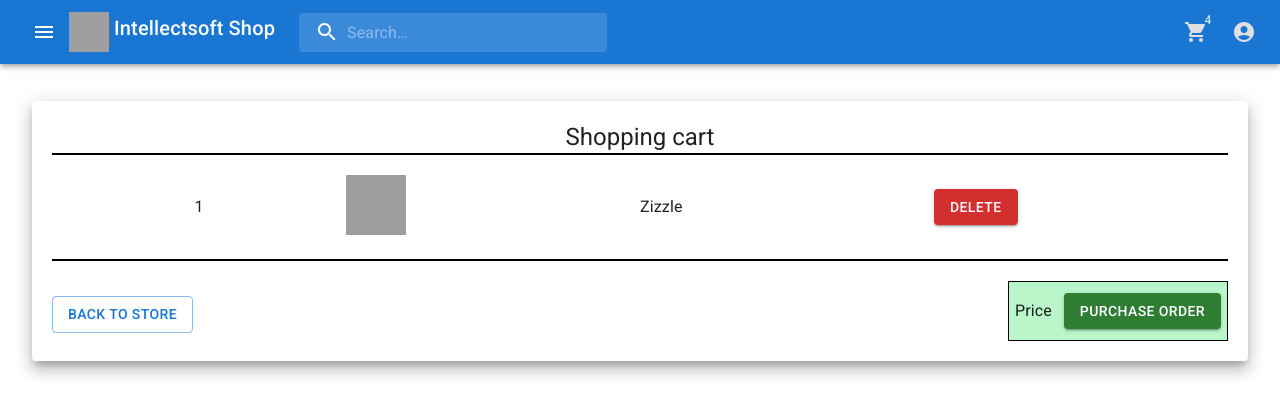
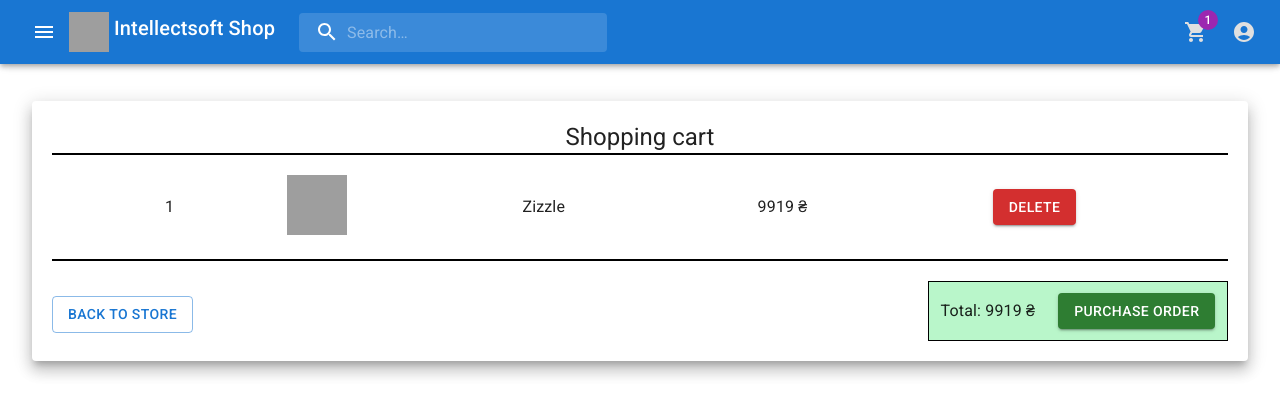
Before and after one commit to Qvadricepc/Template-internet-shop-webpack-cra-ut, a React (Create React App) app: page /cart in a window 1280 px wide. Shown: the top 416 px of the page. Built offline with nearby package versions, Linux system fonts and the light colour scheme; data requests are answered from the project's data file; grey boxes are pictures that could not be loaded.

Commit message:
fix: cart features
- add multiple items to cart
- remove items from cart
- add modal

```diff
--- a/src/cart/cart-api-slice.tsx
+++ b/src/cart/cart-api-slice.tsx
@@ -11,7 +11,7 @@ export const cartApiSlice = createApi({
       async queryFn(_arg, _queriApi, _extraOptions, fetchWithBQ) {
         const cart = await fetchWithBQ(`/cart/${_arg}`);
 
-        if (cart.error) {
+        if (cart.error && cart.error.status === 404) {
           throw cart.error;
         }
 
@@ -58,7 +58,24 @@ export const cartApiSlice = createApi({
 
       invalidatesTags: (result, error, { userId }) => [{ type: 'Cart', id: userId }],
     }),
+
+    removeFromCart: builder.mutation({
+      query: ({ userId, productsId }: { userId: string; productsId: string[] }) => ({
+        url: `/cart/${userId}`,
+        method: 'PUT',
+        body: {
+          productsId,
+        },
+      }),
+
+      invalidatesTags: (result, error, { userId }) => [{ type: 'Cart', id: userId }, 'Product'],
+    }),
   }),
 });
 
-export const { useAddToCartMutation, useGetCartQuery, useGetCartProductsQuery } = cartApiSlice;
+export const {
+  useAddToCartMutation,
+  useGetCartQuery,
+  useGetCartProductsQuery,
+  useRemoveFromCartMutation,
+} = cartApiSlice;
--- a/src/cart/components/cart.tsx
+++ b/src/cart/components/cart.tsx
@@ -1,15 +1,32 @@
 import React from 'react';
-import { useGetCartProductsQuery, useGetCartQuery } from '../cart-api-slice';
+import {
+  useGetCartProductsQuery,
+  useGetCartQuery,
+  useRemoveFromCartMutation,
+} from '../cart-api-slice';
 import { Button, Container, Grid, Paper, Typography } from '@mui/material';
 import { TProduct } from '../../products/types';
 import { useNavigate } from 'react-router-dom';
+import { Loader } from '../../common/loader';
+import { Error } from '../../common/error';
+import { BasicModal } from './modal';
 
 export const Cart = () => {
   const navigate = useNavigate();
+  const userId = '1';
   const cart = useGetCartQuery('1');
   const products = useGetCartProductsQuery({
     productsId: cart.data,
   });
+  const [deleteItem, { isLoading, isError }] = useRemoveFromCartMutation();
+
+  if (isLoading) {
+    return <Loader />;
+  }
+
+  if (isError) {
+    return <Error />;
+  }
 
   return (
     <Container maxWidth="xl">
@@ -39,7 +56,21 @@ export const Cart = () => {
                   <Typography>{product.name}</Typography>
                 </Grid>
                 <Grid width={'25%'}>
-                  <Button variant="contained" color="error" onClick={() => console.log('Delete')}>
+                  <Typography>{product.price} &#8372;</Typography>
+                </Grid>
+                <Grid width={'25%'}>
+                  <Button
+                    variant="contained"
+                    color="error"
+                    onClick={() => {
+                      deleteItem({
+                        userId,
+                        productsId: cart.data!.filter((id) => {
+                          return String(id) !== String(product.id);
+                        }),
+                      });
+                    }}
+                  >
                     DELETE
                   </Button>
                 </Grid>
@@ -64,24 +95,29 @@ export const Cart = () => {
             sx={{
               backgroundColor: '#b9f6ca',
               height: '60px',
-              width: '220px',
+              width: '300px',
               border: '1px solid black',
               marginTop: '20px',
             }}
           >
             <Grid>
-              <Typography>Price </Typography>
+              <Typography>
+                Total:{' '}
+                {products.data?.length !== 0
+                  ? products.data &&
+                    products
+                      .data!.map((product: TProduct) => {
+                        return product.price;
+                      })
+                      .reduce((prev: number, next: number) => {
+                        return prev + next;
+                      })
+                  : 0}{' '}
+                &#8372;
+              </Typography>
             </Grid>
             <Grid>
-              <Button
-                variant="contained"
-                color="success"
-                onClick={() => {
-                  console.log('Purchase order');
-                }}
-              >
-                Purchase order
-              </Button>
+              <BasicModal />
             </Grid>
           </Grid>
         </Grid>
--- /dev/null
+++ b/src/cart/components/modal.tsx
@@ -0,0 +1,66 @@
+import * as React from 'react';
+import Button from '@mui/material/Button';
+import Typography from '@mui/material/Typography';
+import Modal from '@mui/material/Modal';
+import { useNavigate } from 'react-router-dom';
+import { Grid } from '@mui/material';
+
+const style = {
+  position: 'absolute' as 'absolute',
+  top: '50%',
+  left: '50%',
+  transform: 'translate(-50%, -50%)',
+  width: 400,
+  bgcolor: 'background.paper',
+  border: '2px solid #000',
+  boxShadow: 24,
+  p: 4,
+};
+
+type TProps = {
+  disabled?: boolean;
+};
+
+export const BasicModal: React.FC<TProps> = ({ disabled }) => {
+  const [open, setOpen] = React.useState(false);
+  const handleOpen = () => setOpen(true);
+  const handleClose = () => setOpen(false);
+  const navigate = useNavigate();
+
+  return (
+    <>
+      <Button variant="contained" color="success" onClick={handleOpen} disabled={disabled}>
+        Purchase order
+      </Button>
+      <Modal
+        open={open}
+        onClose={handleClose}
+        aria-labelledby="modal-modal-title"
+        aria-describedby="modal-modal-description"
+      >
+        <Grid container sx={style} display="flex" direction="column" alignItems="center">
+          <Grid>
+            <Typography id="modal-modal-title" variant="h6" component="h2">
+              Thank you for your order
+            </Typography>
+          </Grid>
+          <Grid>
+            <Typography id="modal-modal-description" sx={{ mt: 2 }}>
+              Our manager will contact you as soon as possible
+            </Typography>
+          </Grid>
+          <Grid>
+            <Button
+              variant="outlined"
+              onClick={() => {
+                navigate('/');
+              }}
+            >
+              Back to store
+            </Button>
+          </Grid>
+        </Grid>
+      </Modal>
+    </>
+  );
+};
--- a/src/layout/components/appbar.tsx
+++ b/src/layout/components/appbar.tsx
@@ -20,6 +20,7 @@ import ShoppingCartIcon from '@mui/icons-material/ShoppingCart';
 import { SwipeableTemporaryDrawer } from './drawer';
 import { useAppDispatch } from '../../app/hooks';
 import { searchpick } from '../search-slice';
+import { useGetCartQuery } from '../../cart/cart-api-slice';
 
 const Search = styled('div')(({ theme }) => ({
   position: 'relative',
@@ -65,6 +66,7 @@ export const Appbar = () => {
   const dispatch = useAppDispatch();
   const [anchorEl, setAnchorEl] = React.useState<null | HTMLElement>(null);
   const navigate = useNavigate();
+  const cartItems = useGetCartQuery('1');
 
   const isMenuOpen = Boolean(anchorEl);
 
@@ -170,8 +172,8 @@ export const Appbar = () => {
           <Box sx={{ flexGrow: 1 }} />
           <Box sx={{ display: 'flex' }}>
             <Link to="/cart">
-              <IconButton size="large" sx={{ color: '#e0e0e0' }} onClick={() => navigate('/cart')}>
-                <Badge badgeContent={4}>
+              <IconButton size="large" sx={{ color: '#e0e0e0' }}>
+                <Badge badgeContent={cartItems.data?.length} color="secondary">
                   <ShoppingCartIcon />
                 </Badge>
               </IconButton>
--- a/src/product/components/product.tsx
+++ b/src/product/components/product.tsx
@@ -6,7 +6,7 @@ import { Button, Container, Grid, Paper, styled, Typography } from '@mui/materia
 import ShoppingBasketIcon from '@mui/icons-material/ShoppingBasket';
 import { Comments } from '../../common/comments';
 import { Breadcrumb } from '../../common/breadcrumbs';
-import { useAddToCartMutation } from '../../cart/cart-api-slice';
+import { useAddToCartMutation, useGetCartQuery } from '../../cart/cart-api-slice';
 
 const Item = styled(Paper)(({ theme }) => ({
   ...theme.typography.body2,
@@ -21,10 +21,11 @@ const Hrivna = styled('span')({
 
 export const Product: React.FC = () => {
   const params = useParams();
+  const userId = '1';
   const productId = params.id as string;
   const { data, isLoading, isError } = useGetProductQuery(productId);
   const [addToCart] = useAddToCartMutation();
-  const userId = '1';
+  const cart = useGetCartQuery(userId);
 
   if (isLoading) {
     return <Loader />;
@@ -58,7 +59,7 @@ export const Product: React.FC = () => {
                 console.log('ADD to cart');
                 addToCart({
                   userId,
-                  productsId: [productId],
+                  productsId: [...(cart.data || []), productId],
                 });
               }}
               disabled={!data.available}
```
